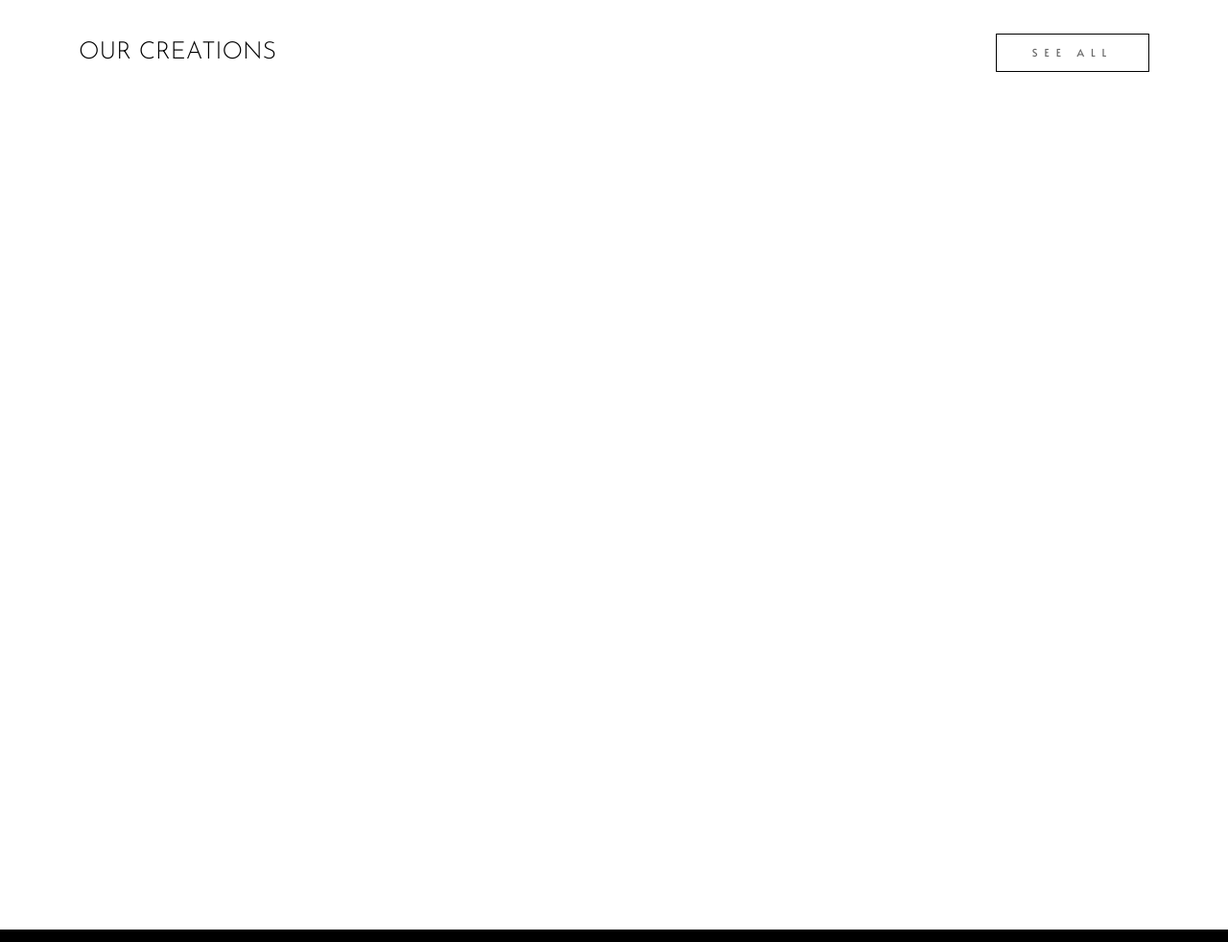
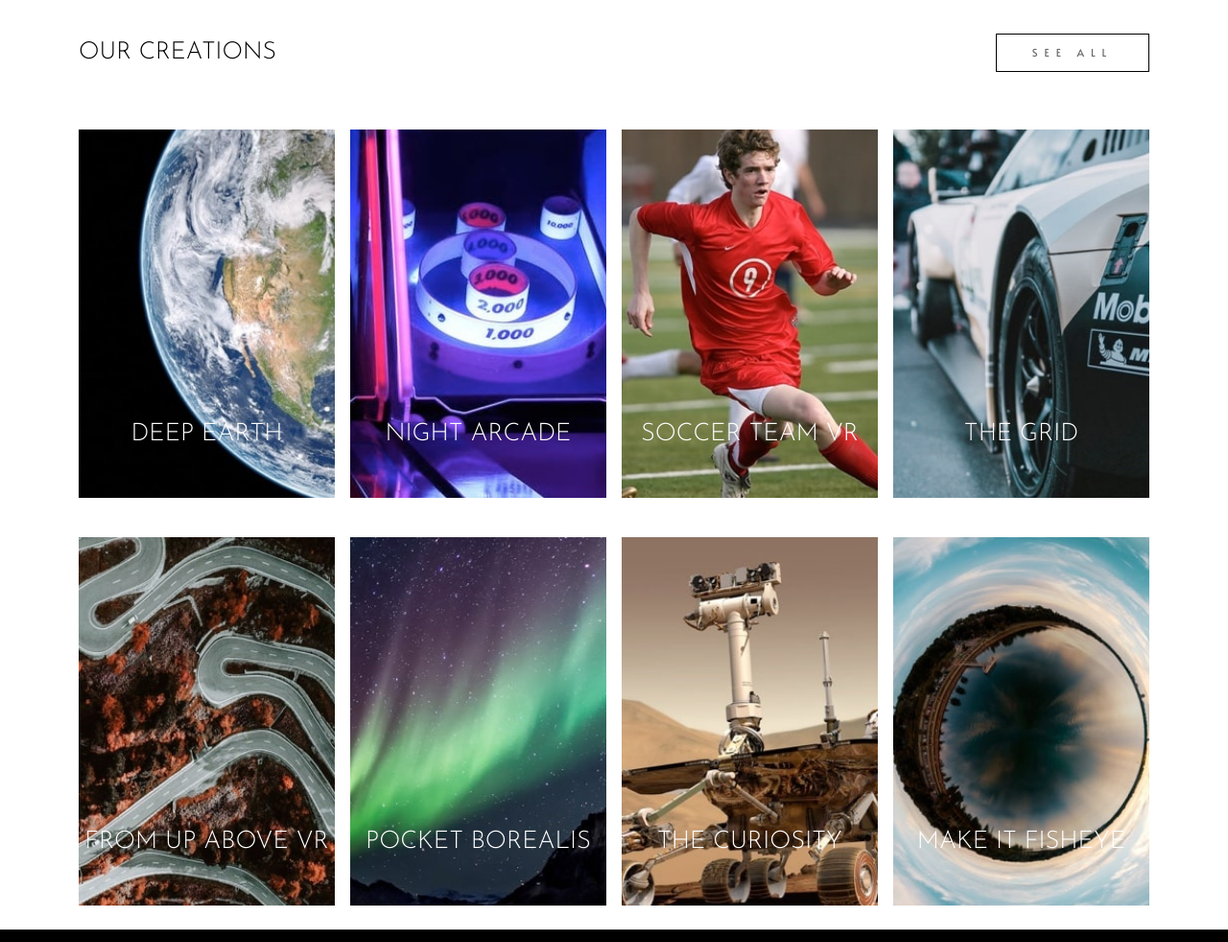
Before and after one commit to R-Chemseddine/LoopStudioCode, a plain HTML site: page index.html in a window 1280 px wide. Shown: the part 1460-2442 px from the top of the page at 96% size. Drawn offline with Linux system fonts and the light colour scheme; the site is published under a folder, as on GitHub Pages, so addresses that start at the root find nothing; a script that the page names is missing.

Commit message:
scss fix

```diff
--- a/app/scss/style.css
+++ b/app/scss/style.css
@@ -256,8 +256,8 @@ a {
 }
 
 .hero {
-  background: -webkit-gradient(linear, left top, left bottom, from(rgba(0, 0, 0, 0.5)), to(rgba(0, 0, 0, 0.5))), url("/images/mobile/image-hero.jpg");
-  background: linear-gradient(rgba(0, 0, 0, 0.5), rgba(0, 0, 0, 0.5)), url("/images/mobile/image-hero.jpg");
+  background: -webkit-gradient(linear, left top, left bottom, from(rgba(0, 0, 0, 0.5)), to(rgba(0, 0, 0, 0.5))), url("../../images/mobile/image-hero.jpg");
+  background: linear-gradient(rgba(0, 0, 0, 0.5), rgba(0, 0, 0, 0.5)), url("../../images/mobile/image-hero.jpg");
   background-position: center;
   background-repeat: no-repeat;
   background-size: cover;
@@ -384,43 +384,43 @@ a {
 }
 
 .bod .imag0 {
-  background: -webkit-gradient(linear, left top, left bottom, from(rgba(0, 0, 0, 0.5)), to(rgba(0, 0, 0, 0.5))), url("/images/mobile/image-deep-earth.jpg");
-  background: linear-gradient(rgba(0, 0, 0, 0.5), rgba(0, 0, 0, 0.5)), url("/images/mobile/image-deep-earth.jpg");
+  background: -webkit-gradient(linear, left top, left bottom, from(rgba(0, 0, 0, 0.5)), to(rgba(0, 0, 0, 0.5))), url("../../images/mobile/image-deep-earth.jpg");
+  background: linear-gradient(rgba(0, 0, 0, 0.5), rgba(0, 0, 0, 0.5)), url("../../images/mobile/image-deep-earth.jpg");
 }
 
 .bod .imag1 {
-  background: -webkit-gradient(linear, left top, left bottom, from(rgba(0, 0, 0, 0.5)), to(rgba(0, 0, 0, 0.5))), url("/images/mobile/image-night-arcade.jpg");
-  background: linear-gradient(rgba(0, 0, 0, 0.5), rgba(0, 0, 0, 0.5)), url("/images/mobile/image-night-arcade.jpg");
+  background: -webkit-gradient(linear, left top, left bottom, from(rgba(0, 0, 0, 0.5)), to(rgba(0, 0, 0, 0.5))), url("../../images/mobile/image-night-arcade.jpg");
+  background: linear-gradient(rgba(0, 0, 0, 0.5), rgba(0, 0, 0, 0.5)), url("../../images/mobile/image-night-arcade.jpg");
 }
 
 .bod .imag2 {
-  background: -webkit-gradient(linear, left top, left bottom, from(rgba(0, 0, 0, 0.5)), to(rgba(0, 0, 0, 0.5))), url("/images/mobile/image-soccer-team.jpg");
-  background: linear-gradient(rgba(0, 0, 0, 0.5), rgba(0, 0, 0, 0.5)), url("/images/mobile/image-soccer-team.jpg");
+  background: -webkit-gradient(linear, left top, left bottom, from(rgba(0, 0, 0, 0.5)), to(rgba(0, 0, 0, 0.5))), url("../../images/mobile/image-soccer-team.jpg");
+  background: linear-gradient(rgba(0, 0, 0, 0.5), rgba(0, 0, 0, 0.5)), url("../../images/mobile/image-soccer-team.jpg");
 }
 
 .bod .imag3 {
-  background: -webkit-gradient(linear, left top, left bottom, from(rgba(0, 0, 0, 0.5)), to(rgba(0, 0, 0, 0.5))), url("/images/mobile/image-grid.jpg");
-  background: linear-gradient(rgba(0, 0, 0, 0.5), rgba(0, 0, 0, 0.5)), url("/images/mobile/image-grid.jpg");
+  background: -webkit-gradient(linear, left top, left bottom, from(rgba(0, 0, 0, 0.5)), to(rgba(0, 0, 0, 0.5))), url("../../images/mobile/image-grid.jpg");
+  background: linear-gradient(rgba(0, 0, 0, 0.5), rgba(0, 0, 0, 0.5)), url("../../images/mobile/image-grid.jpg");
 }
 
 .bod .imag4 {
-  background: -webkit-gradient(linear, left top, left bottom, from(rgba(0, 0, 0, 0.5)), to(rgba(0, 0, 0, 0.5))), url("/images/mobile/image-from-above.jpg");
-  background: linear-gradient(rgba(0, 0, 0, 0.5), rgba(0, 0, 0, 0.5)), url("/images/mobile/image-from-above.jpg");
+  background: -webkit-gradient(linear, left top, left bottom, from(rgba(0, 0, 0, 0.5)), to(rgba(0, 0, 0, 0.5))), url("../../images/mobile/image-from-above.jpg");
+  background: linear-gradient(rgba(0, 0, 0, 0.5), rgba(0, 0, 0, 0.5)), url("../../images/mobile/image-from-above.jpg");
 }
 
 .bod .imag5 {
-  background: -webkit-gradient(linear, left top, left bottom, from(rgba(0, 0, 0, 0.5)), to(rgba(0, 0, 0, 0.5))), url("/images/mobile/image-pocket-borealis.jpg");
-  background: linear-gradient(rgba(0, 0, 0, 0.5), rgba(0, 0, 0, 0.5)), url("/images/mobile/image-pocket-borealis.jpg");
+  background: -webkit-gradient(linear, left top, left bottom, from(rgba(0, 0, 0, 0.5)), to(rgba(0, 0, 0, 0.5))), url("../../images/mobile/image-pocket-borealis.jpg");
+  background: linear-gradient(rgba(0, 0, 0, 0.5), rgba(0, 0, 0, 0.5)), url("../../images/mobile/image-pocket-borealis.jpg");
 }
 
 .bod .imag6 {
-  background: -webkit-gradient(linear, left top, left bottom, from(rgba(0, 0, 0, 0.5)), to(rgba(0, 0, 0, 0.5))), url("/images/mobile/image-curiosity.jpg");
-  background: linear-gradient(rgba(0, 0, 0, 0.5), rgba(0, 0, 0, 0.5)), url("/images/mobile/image-curiosity.jpg");
+  background: -webkit-gradient(linear, left top, left bottom, from(rgba(0, 0, 0, 0.5)), to(rgba(0, 0, 0, 0.5))), url("../../images/mobile/image-curiosity.jpg");
+  background: linear-gradient(rgba(0, 0, 0, 0.5), rgba(0, 0, 0, 0.5)), url("../../images/mobile/image-curiosity.jpg");
 }
 
 .bod .imag7 {
-  background: -webkit-gradient(linear, left top, left bottom, from(rgba(0, 0, 0, 0.5)), to(rgba(0, 0, 0, 0.5))), url("/images/mobile/image-fisheye.jpg");
-  background: linear-gradient(rgba(0, 0, 0, 0.5), rgba(0, 0, 0, 0.5)), url("/images/mobile/image-fisheye.jpg");
+  background: -webkit-gradient(linear, left top, left bottom, from(rgba(0, 0, 0, 0.5)), to(rgba(0, 0, 0, 0.5))), url("../../images/mobile/image-fisheye.jpg");
+  background: linear-gradient(rgba(0, 0, 0, 0.5), rgba(0, 0, 0, 0.5)), url("../../images/mobile/image-fisheye.jpg");
 }
 
 .bod .btn {
@@ -466,8 +466,8 @@ a {
     padding: 0.5em 0.5em;
   }
   .hero {
-    background: -webkit-gradient(linear, left top, left bottom, from(rgba(0, 0, 0, 0.5)), to(rgba(0, 0, 0, 0.5))), url("/images/desktop/image-hero.jpg");
-    background: linear-gradient(rgba(0, 0, 0, 0.5), rgba(0, 0, 0, 0.5)), url("/images/desktop/image-hero.jpg");
+    background: -webkit-gradient(linear, left top, left bottom, from(rgba(0, 0, 0, 0.5)), to(rgba(0, 0, 0, 0.5))), url("../../images/desktop/image-hero.jpg");
+    background: linear-gradient(rgba(0, 0, 0, 0.5), rgba(0, 0, 0, 0.5)), url("../../images/desktop/image-hero.jpg");
     height: 100vh;
     background-color: #654583;
     background-blend-mode: darken;
@@ -479,7 +479,7 @@ a {
         -ms-flex-pack: start;
             justify-content: flex-start;
     height: auto;
-    background-image: url("/images/desktop/image-interactive.jpg");
+    background-image: url("../../images/desktop/image-interactive.jpg");
     background-repeat: no-repeat;
     background-size: contain;
     margin: 0;
@@ -540,28 +540,28 @@ a {
             order: 3;
   }
   .bod .imag0 {
-    background: url("/images/desktop/image-deep-earth.jpg");
+    background: url("../../images/desktop/image-deep-earth.jpg");
   }
   .bod .imag1 {
-    background: url("/images/desktop/image-night-arcade.jpg");
+    background: url("../../images/desktop/image-night-arcade.jpg");
   }
   .bod .imag2 {
-    background: url("/images/desktop/image-soccer-team.jpg");
+    background: url("../../images/desktop/image-soccer-team.jpg");
   }
   .bod .imag3 {
-    background: url("/images/desktop/image-grid.jpg");
+    background: url("../../images/desktop/image-grid.jpg");
   }
   .bod .imag4 {
-    background: url("/images/desktop/image-from-above.jpg");
+    background: url("../../images/desktop/image-from-above.jpg");
   }
   .bod .imag5 {
-    background: url("/images/desktop/image-pocket-borealis.jpg");
+    background: url("../../images/desktop/image-pocket-borealis.jpg");
   }
   .bod .imag6 {
-    background: url("/images/desktop/image-curiosity.jpg");
+    background: url("../../images/desktop/image-curiosity.jpg");
   }
   .bod .imag7 {
-    background: url("/images/desktop/image-fisheye.jpg");
+    background: url("../../images/desktop/image-fisheye.jpg");
   }
   .bod .imag {
     background-size: cover;
```
Also changed, not shown: 1 other file.
